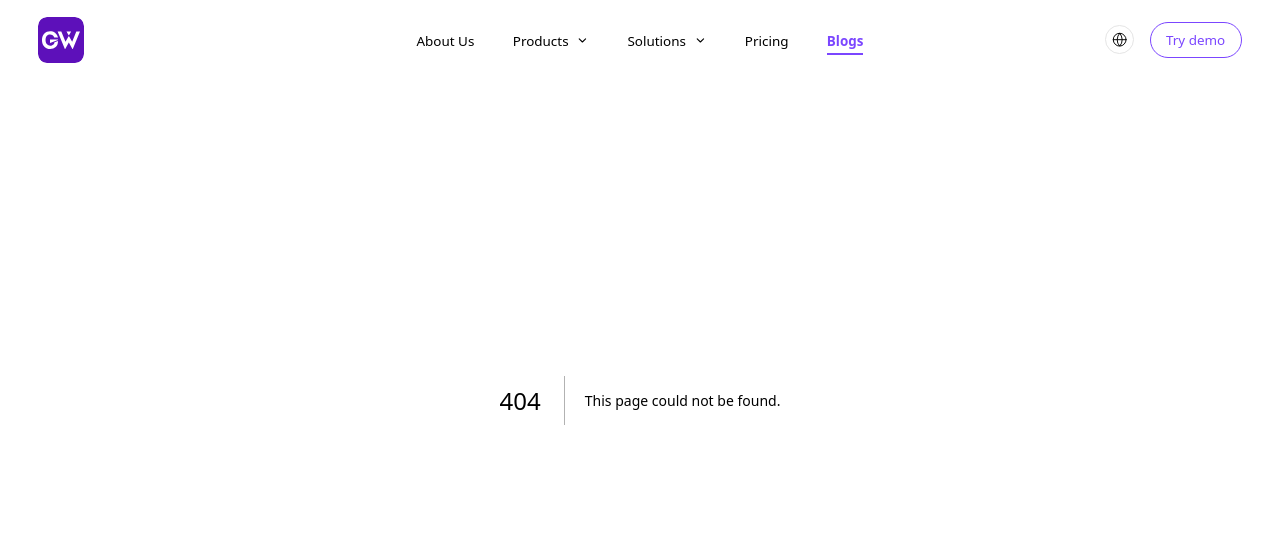
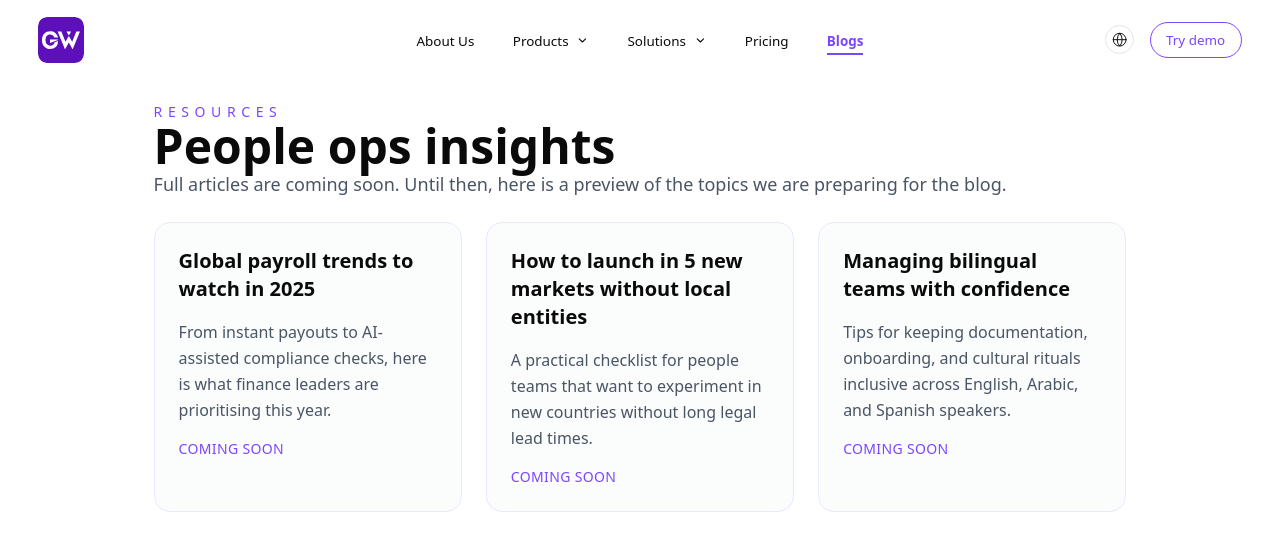
Before and after one commit to alwaystushar/gridwage, a Next.js app: page /blogs in a window 1280 px wide. Before the commit this address had no page. Shown: the top 550 px of the page. Built offline with nearby package versions, Linux system fonts and the light colour scheme.

Commit message:
Added files

```diff
--- /dev/null
+++ b/src/app/blogs/page.jsx
@@ -0,0 +1,62 @@
+"use client";
+
+import DirectionWrapper from "../DirectionWrapper";
+
+const featuredPosts = [
+  {
+    title: "Global payroll trends to watch in 2025",
+    excerpt:
+      "From instant payouts to AI-assisted compliance checks, here is what finance leaders are prioritising this year.",
+  },
+  {
+    title: "How to launch in 5 new markets without local entities",
+    excerpt:
+      "A practical checklist for people teams that want to experiment in new countries without long legal lead times.",
+  },
+  {
+    title: "Managing bilingual teams with confidence",
+    excerpt:
+      "Tips for keeping documentation, onboarding, and cultural rituals inclusive across English, Arabic, and Spanish speakers.",
+  },
+];
+
+export default function BlogsPage() {
+  return (
+    <DirectionWrapper>
+      <main className="pt-[8vw] pb-[6vw] px-[4vw] md:px-[12vw] bg-white min-h-screen">
+        <section className="max-w-5xl mx-auto space-y-6">
+          <div>
+            <p className="text-sm uppercase tracking-[0.4em] text-[#7b46ff]">
+              Resources
+            </p>
+            <h1 className="text-4xl md:text-5xl font-semibold">
+              People ops insights
+            </h1>
+            <p className="text-lg text-gray-600">
+              Full articles are coming soon. Until then, here is a preview of
+              the topics we are preparing for the blog.
+            </p>
+          </div>
+
+          <div className="grid gap-6 md:grid-cols-3">
+            {featuredPosts.map((post) => (
+              <article
+                key={post.title}
+                className="border rounded-2xl p-6 flex flex-col gap-4 bg-gray-50/60"
+                style={{ borderColor: "#ece7ff" }}
+              >
+                <h2 className="text-xl font-semibold">{post.title}</h2>
+                <p className="text-gray-600 text-base leading-relaxed">
+                  {post.excerpt}
+                </p>
+                <span className="text-[#7b46ff] font-medium text-sm uppercase tracking-wide">
+                  Coming soon
+                </span>
+              </article>
+            ))}
+          </div>
+        </section>
+      </main>
+    </DirectionWrapper>
+  );
+}
--- /dev/null
+++ b/src/app/demo/page.jsx
@@ -0,0 +1,36 @@
+"use client";
+
+import Link from "next/link";
+import DirectionWrapper from "../DirectionWrapper";
+
+export default function DemoPage() {
+  return (
+    <DirectionWrapper>
+      <main className="pt-[8vw] pb-[6vw] px-[4vw] md:px-[12vw] bg-white text-[#111] min-h-screen">
+        <section className="max-w-4xl mx-auto text-center space-y-6">
+          <p className="text-sm uppercase tracking-[0.4em] text-[#7b46ff]">
+            Preview
+          </p>
+          <h1 className="text-4xl md:text-5xl font-semibold">
+            GridWage demo experience
+          </h1>
+          <p className="text-lg text-gray-600 leading-relaxed">
+            We are putting the finishing touches on our interactive product
+            walkthrough. In the meantime you can explore our{" "}
+            <Link href="/product/eor" className="text-[#7b46ff] underline">
+              product pages
+            </Link>{" "}
+            or{" "}
+            <a
+              href="mailto:hello@gridwage.com"
+              className="text-[#7b46ff] underline"
+            >
+              contact us
+            </a>{" "}
+            for a guided session.
+          </p>
+        </section>
+      </main>
+    </DirectionWrapper>
+  );
+}
--- /dev/null
+++ b/src/app/product/[slug]/page.jsx
@@ -0,0 +1,66 @@
+"use client";
+
+import { useMemo } from "react";
+import DirectionWrapper from "../../DirectionWrapper";
+import Link from "next/link";
+
+const productCopy = {
+  eor: {
+    title: "Employer of Record",
+    summary:
+      "Hire full-time teammates in 120+ countries without opening new entities. We handle contracts, onboarding, and compliant benefits.",
+  },
+  payroll: {
+    title: "Global Payroll",
+    summary:
+      "Automate multi-currency payroll with unified approvals, local tax handling, and transparent funding timelines.",
+  },
+  compliance: {
+    title: "Compliance Suite",
+    summary:
+      "Centralise labour-law workflows, right-to-work documentation, and real-time risk alerts across every market.",
+  },
+};
+
+export default function ProductDetail({ params }) {
+  const details = useMemo(() => {
+    const fallbackName = params?.slug?.replace(/-/g, " ") ?? "Product";
+    return (
+      productCopy[params?.slug] ?? {
+        title: fallbackName.replace(/\b\w/g, (c) => c.toUpperCase()),
+        summary:
+          "We are preparing in-depth documentation for this product. Reach out below and we will prioritise your use case.",
+      }
+    );
+  }, [params?.slug]);
+
+  return (
+    <DirectionWrapper>
+      <main className="pt-[8vw] pb-[6vw] px-[4vw] md:px-[12vw] bg-white min-h-screen">
+        <section className="max-w-4xl mx-auto space-y-6">
+          <p className="text-sm uppercase tracking-[0.4em] text-[#7b46ff]">
+            Product Overview
+          </p>
+          <h1 className="text-4xl md:text-5xl font-semibold">{details.title}</h1>
+          <p className="text-lg text-gray-600 leading-relaxed">
+            {details.summary}
+          </p>
+          <div className="flex flex-wrap gap-4 pt-2">
+            <Link
+              href="/demo"
+              className="rounded-full border px-6 py-3 text-[#7b46ff] font-medium"
+            >
+              Book a demo
+            </Link>
+            <a
+              href="mailto:hello@gridwage.com"
+              className="rounded-full border px-6 py-3 text-gray-900 font-medium"
+            >
+              Talk to sales
+            </a>
+          </div>
+        </section>
+      </main>
+    </DirectionWrapper>
+  );
+}
--- /dev/null
+++ b/src/app/solution/[slug]/page.jsx
@@ -0,0 +1,79 @@
+"use client";
+
+import { useMemo } from "react";
+import DirectionWrapper from "../../DirectionWrapper";
+
+const solutionCopy = {
+  hiring: {
+    title: "Global Hiring",
+    summary:
+      "Launch in new markets with locally compliant contracts, onboarding templates, and benefits that feel native.",
+    bullets: [
+      "Entity-free hiring in 120+ countries",
+      "Localized offer letter builder",
+      "Unified approvals for finance and legal",
+    ],
+  },
+  contractors: {
+    title: "Contractor Management",
+    summary:
+      "Onboard, pay, and organise contractors with automated tax forms and payout tracking.",
+    bullets: [
+      "Smart contracts with misclassification guardrails",
+      "Mass payouts to 180 currencies",
+      "Built-in expense reviews",
+    ],
+  },
+  relocation: {
+    title: "Employee Relocation",
+    summary:
+      "Visa support, housing stipends, and compliance workflows to move talent globally.",
+    bullets: [
+      "Immigration partner network",
+      "Benefit stipends in local currency",
+      "Centralised document vault",
+    ],
+  },
+};
+
+export default function SolutionDetail({ params }) {
+  const details = useMemo(() => {
+    const fallbackTitle =
+      params?.slug?.replace(/-/g, " ").replace(/\b\w/g, (c) => c.toUpperCase()) ??
+      "Solution";
+
+    return (
+      solutionCopy[params?.slug] ?? {
+        title: fallbackTitle,
+        summary:
+          "We are finalising detailed playbooks for this solution. Share your requirements so we can tailor the rollout.",
+        bullets: [
+          "Outline your workforce goals",
+          "Receive a tailored launch plan",
+          "Collaborate with our compliance team",
+        ],
+      }
+    );
+  }, [params?.slug]);
+
+  return (
+    <DirectionWrapper>
+      <main className="pt-[8vw] pb-[6vw] px-[4vw] md:px-[12vw] bg-white min-h-screen">
+        <section className="max-w-4xl mx-auto space-y-6">
+          <p className="text-sm uppercase tracking-[0.4em] text-[#7b46ff]">
+            Solution Blueprint
+          </p>
+          <h1 className="text-4xl md:text-5xl font-semibold">{details.title}</h1>
+          <p className="text-lg text-gray-600 leading-relaxed">
+            {details.summary}
+          </p>
+          <ul className="space-y-3 text-base text-gray-700 list-disc pl-6">
+            {details.bullets?.map((bullet) => (
+              <li key={bullet}>{bullet}</li>
+            ))}
+          </ul>
+        </section>
+      </main>
+    </DirectionWrapper>
+  );
+}
```
